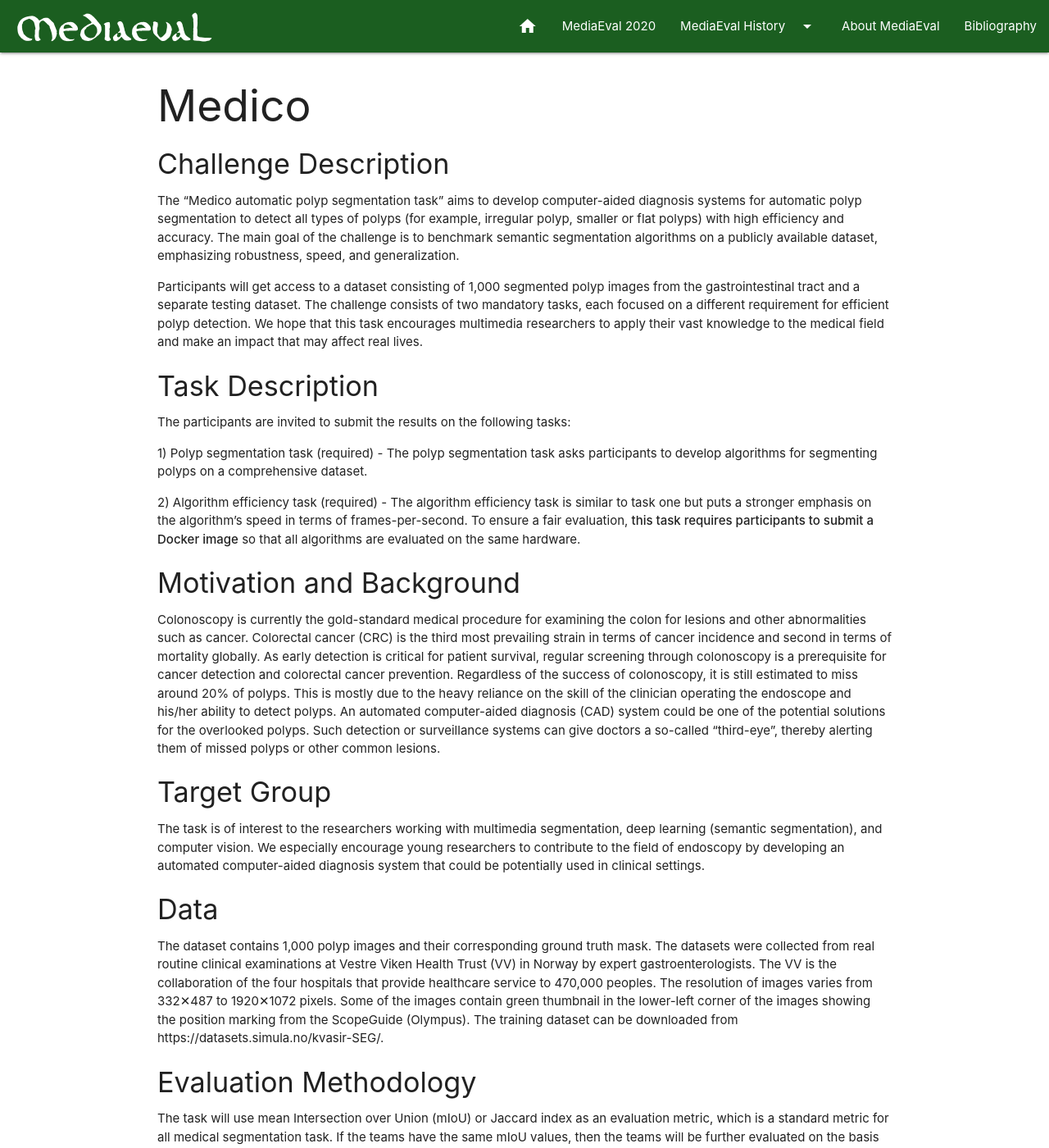
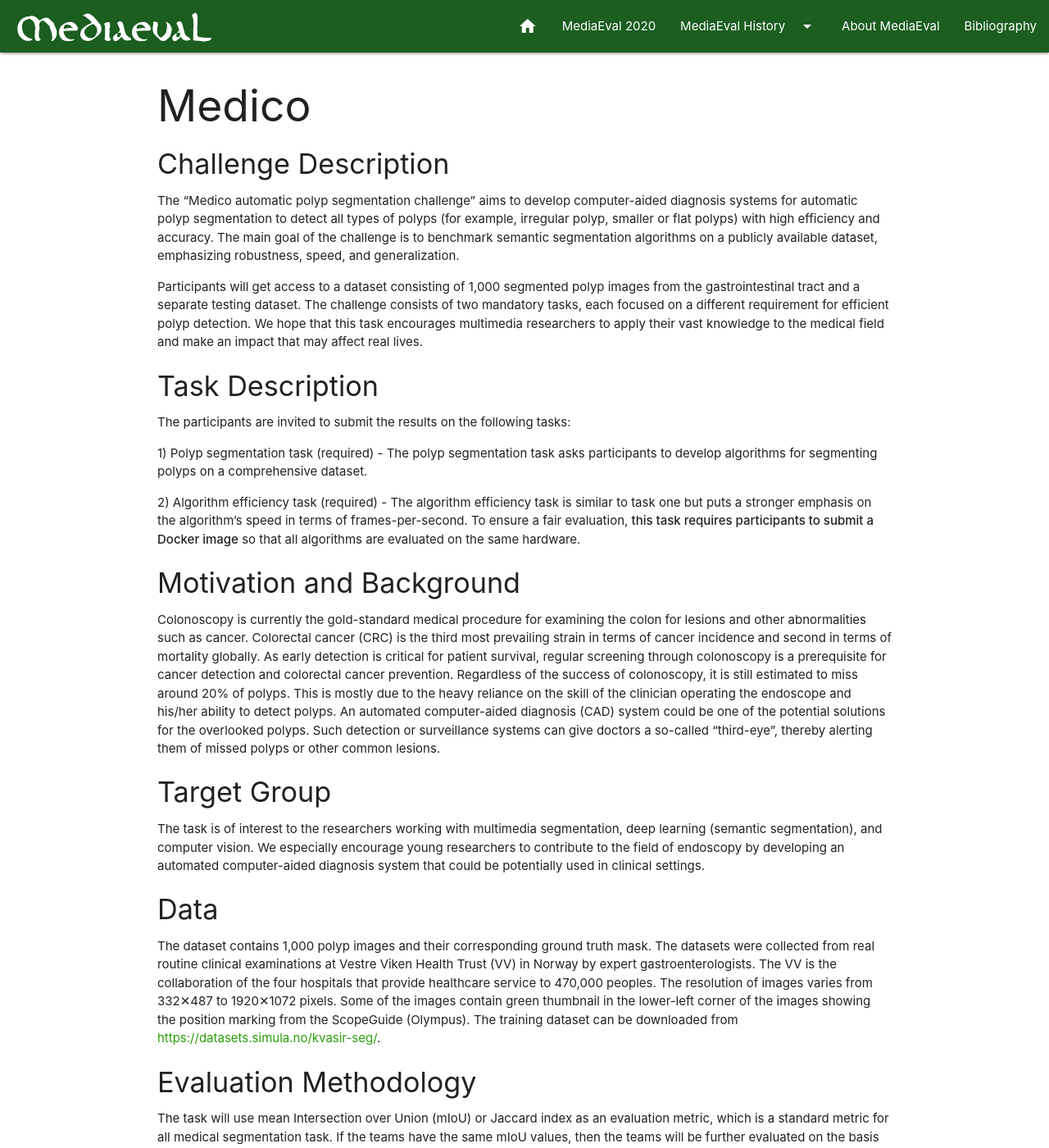
Before and after one commit to multimediaeval/multimediaeval.github.io, a Jekyll site: the page built from _editions/2020/tasks/medico.md, in a window 1280 px wide and 1400 px high. Shown: the whole window at 82% size. Built offline with Jekyll 4.4.1, drawn with Linux system fonts in a browser that asks for light colours; some of the changed text lies outside the part shown.

Commit message:
Update medico.md

```diff
--- a/_editions/2020/tasks/medico.md
+++ b/_editions/2020/tasks/medico.md
@@ -13,7 +13,7 @@ blurb: "The fight against colorectal cancer requires better diagnosis tools. Com
 <!-- # please respect the structure below-->
 
 #### Challenge Description
-The "Medico automatic polyp segmentation task" aims to develop computer-aided diagnosis systems for automatic polyp segmentation to detect all types of polyps (for example, irregular polyp, smaller or flat polyps) with high efficiency and accuracy. The main goal of the challenge is to benchmark semantic segmentation algorithms on a publicly available dataset, emphasizing robustness, speed, and generalization.
+The "Medico automatic polyp segmentation challenge" aims to develop computer-aided diagnosis systems for automatic polyp segmentation to detect all types of polyps (for example, irregular polyp, smaller or flat polyps) with high efficiency and accuracy. The main goal of the challenge is to benchmark semantic segmentation algorithms on a publicly available dataset, emphasizing robustness, speed, and generalization.
 
 Participants will get access to a dataset consisting of 1,000 segmented polyp images from the gastrointestinal tract and a separate testing dataset. The challenge consists of two mandatory tasks, each focused on a different requirement for efficient polyp detection. We hope that this task encourages multimedia researchers to apply their vast knowledge to the medical field and make an impact that may affect real lives.
 
@@ -31,7 +31,7 @@ Colonoscopy is currently the gold-standard medical procedure for examining the c
 The task is of interest to the researchers working with multimedia segmentation, deep learning (semantic segmentation), and computer vision. We especially encourage young researchers to contribute to the field of endoscopy by developing an automated computer-aided diagnosis system that could be potentially used in clinical settings.
 
 #### Data
-The dataset contains 1,000 polyp images and their corresponding ground truth mask. The datasets were collected from real routine clinical examinations at Vestre Viken Health Trust (VV) in Norway by expert gastroenterologists. The VV is the collaboration of the four hospitals that provide healthcare service to 470,000 peoples. The resolution of images varies from 332✕487 to 1920✕1072 pixels. Some of the images contain green thumbnail in the lower-left corner of the images showing  the position marking from the ScopeGuide (Olympus). The training dataset can be downloaded from https://datasets.simula.no/kvasir-SEG/.
+The dataset contains 1,000 polyp images and their corresponding ground truth mask. The datasets were collected from real routine clinical examinations at Vestre Viken Health Trust (VV) in Norway by expert gastroenterologists. The VV is the collaboration of the four hospitals that provide healthcare service to 470,000 peoples. The resolution of images varies from 332✕487 to 1920✕1072 pixels. Some of the images contain green thumbnail in the lower-left corner of the images showing  the position marking from the ScopeGuide (Olympus). The training dataset can be downloaded from [https://datasets.simula.no/kvasir-seg/](https://datasets.simula.no/kvasir-seg/).
 
 #### Evaluation Methodology
 The task will use mean Intersection over Union (mIoU) or Jaccard index as an evaluation metric, which is a standard metric for all medical segmentation task. If the teams have the same mIoU values, then the teams will be further evaluated on the basis of the higher value of the dice coefficient. The submissions will be verified by inspecting the corresponding docker image. If you have a problem with submitting the docker image, we are flexible to accept a zip file that contains the predicted mask for task 1.
@@ -50,7 +50,7 @@ By registering this challenge, each individual or team agrees to use only the pr
 
 3. Tobias Ross et al. 2020. [Robust Medical Instrument Segmentation Challenge 2019](https://arxiv.org/abs/2003.10299), arXiv preprint.
 
-4. Sharib Ali et al. 2020. [An objective comparison of detection and segmentation algorithms for artefacts in clinical endoscopy (https://www.nature.com/articles/s41598-020-59413-5.pdf), Scientific Reports.
+4. Sharib Ali et al. 2020. [An objective comparison of detection and segmentation algorithms for artefacts in clinical endoscopy](https://www.nature.com/articles/s41598-020-59413-5.pdf), Scientific Reports.
 
 
 #### Task Organizers
```
